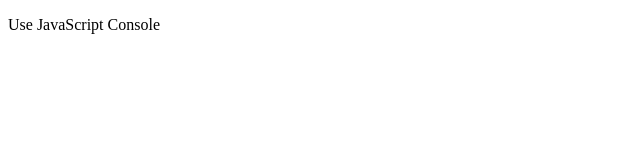
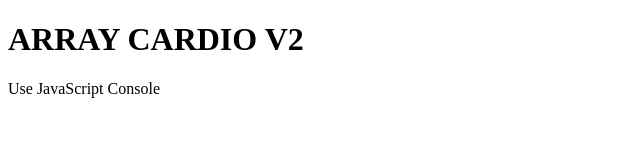
Before and after one commit to PraimJ/JS_ARRAY_CARDIO_V2, a plain HTML site: page index.html in a window 1280 px wide. Shown: the whole page, without its empty margins (0-640 px from the left). Drawn offline with Linux system fonts and the light colour scheme.

Commit message:
Added H1

```diff
--- a/index.html
+++ b/index.html
@@ -7,6 +7,7 @@
 </head>
 
 <body>
+    <h1>ARRAY CARDIO V2</h1>
 
     <p>Use JavaScript Console</p>
     <script>
```
